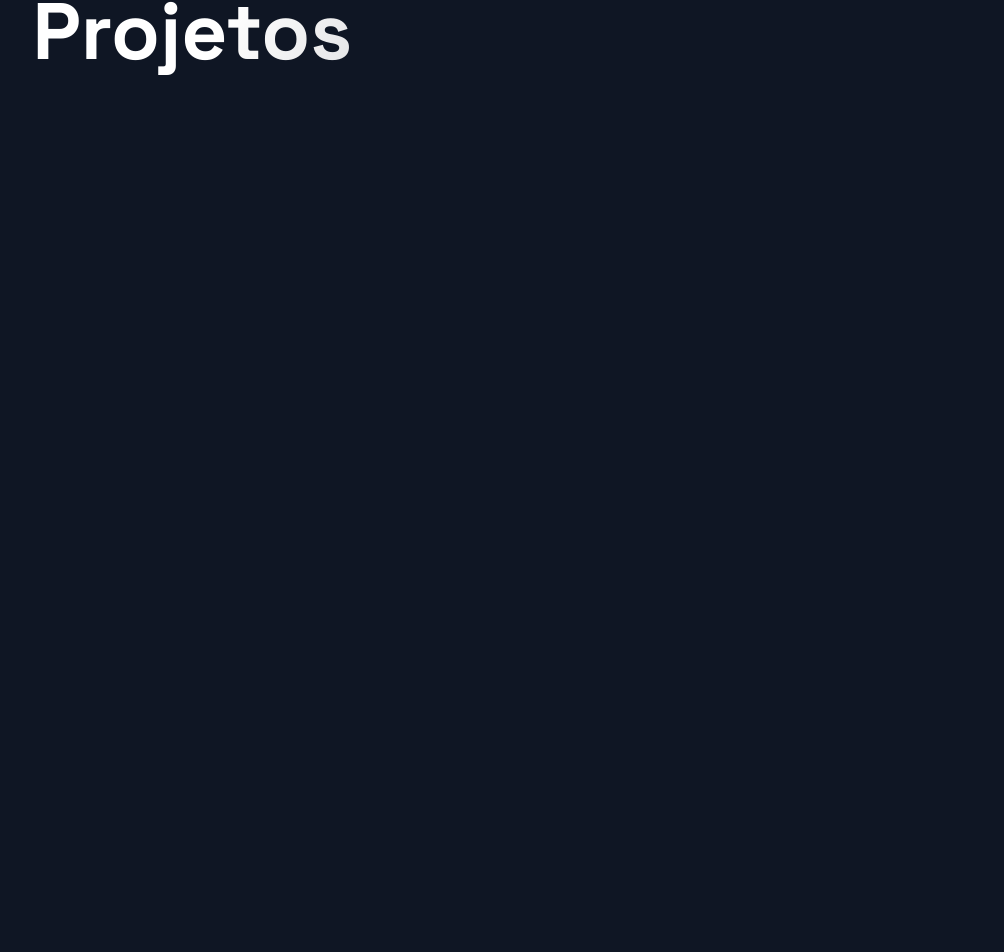
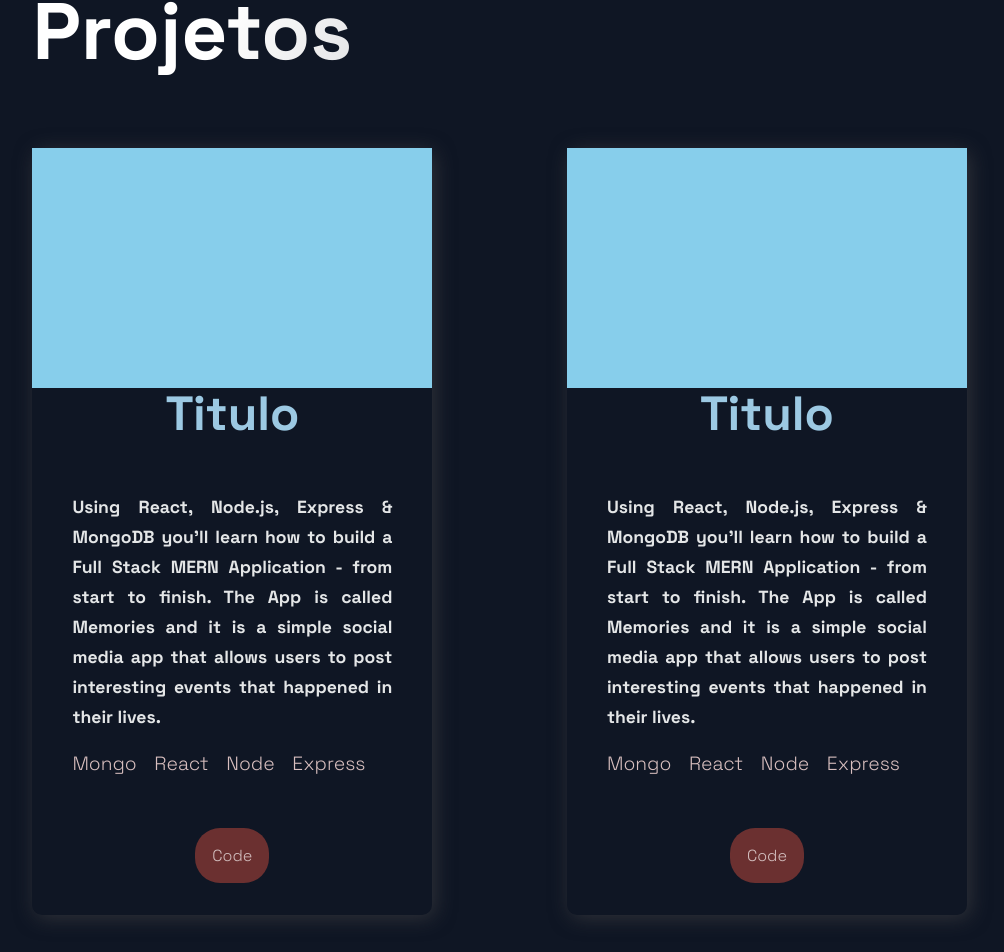
Before and after one commit to ewertonribeiro/ewerton_portfolio, a Next.js app: page / in a window 1280 px wide. Shown: the part 784-1736 px from the top of the page, without its empty margins (134-1138 px from the left). Before the commit the page ends 932 px from the top, so only its background shows below. Built offline with nearby package versions, Linux system fonts and the light colour scheme.

Commit message:
Card Individual do projeto

```diff
--- a/Components/Project.tsx
+++ b/Components/Project.tsx
@@ -1,8 +1,26 @@
+import styles from "../styles/Project-Single.module.css"
 
 const Project = () => {
   return (
-    <div>
-
+    <div className={styles.project_card}>
+      <div className={styles.img_wrapper}></div>
+      <h3 className={styles.project_title}>Titulo</h3>
+      <p>Using React, Node.js,
+        Express & MongoDB you'll
+        learn how to build a Full Stack
+        MERN Application - from start to finish.
+        The App is called Memories and it is a simple social
+        media app that allows users to post interesting events
+        that happened in their lives.</p>
+      <ul>
+        <li>Mongo</li>
+        <li>React</li>
+        <li>Node</li>
+        <li>Express</li>
+      </ul>
+      <footer className={styles.project_footer}>
+        <a href="#" target="_blank">Code</a>
+      </footer>
     </div>
   )
 }
--- a/Components/Projects-Section.tsx
+++ b/Components/Projects-Section.tsx
@@ -1,10 +1,14 @@
 import styles from "../styles/Projetcs-Section.module.css"
+import Project from "./Project"
 
 const ProjectsSection = () => {
   return (
     <section className={styles.projects_container}>
       <h2>Projetos</h2>
-
+      <main>
+        <Project />
+        <Project />
+      </main>
     </section>
   )
 }
--- /dev/null
+++ b/styles/Project-Single.module.css
@@ -0,0 +1,58 @@
+
+.project_card {
+  width: 400px;
+  border: none;
+  border-radius: 10px;
+  box-shadow: 3px 3px 20px rgba(80,78,78,0.5);
+  text-align: center;
+  display: flex;
+  flex-direction: column;
+
+}
+
+.img_wrapper {
+  background-color: skyblue;
+  width: 100%;
+  height: 15rem;
+}
+
+.project_title {
+  margin-top: -.3rem;
+  font-size:  3rem;
+  color: #9cc9e3;
+}
+
+.project_card p {
+  width: 80%;
+  margin: 0 auto;
+  color: #e4e6e7;
+  font-size: 1.1rem;
+  font-weight: 600;
+  text-align: justify;
+  line-height: 30px;
+}
+
+.project_card ul {
+  list-style: none;
+  display: flex;
+  gap: 1.1rem;
+  justify-self: center;
+  font-size: 1.2rem;
+  color: #d8bfbf;;
+}
+
+.project_card footer {
+  padding: 2rem;
+}
+.project_card footer a{
+  border-radius: 25px;
+  background-color: #6b3030;
+  color: #d4c0c0;
+  padding: 17px;
+  transition: all .5s ease;
+  display: inline-block;
+}
+
+.project_card footer a:hover {
+    transform: translateY(-20px) scale(1.2);
+}
--- a/styles/Projetcs-Section.module.css
+++ b/styles/Projetcs-Section.module.css
@@ -1,6 +1,6 @@
 .projects_container {
   margin-left: 13%;
-}
+  }
 
 
 .projects_container h2 {
@@ -11,3 +11,9 @@
   font-size: 5rem;
   font-weight: bolder;
 }
+
+.projects_container main {
+  display: grid;
+  grid-template-columns: 48% 48%;
+  margin-bottom: 4rem;
+}
```
